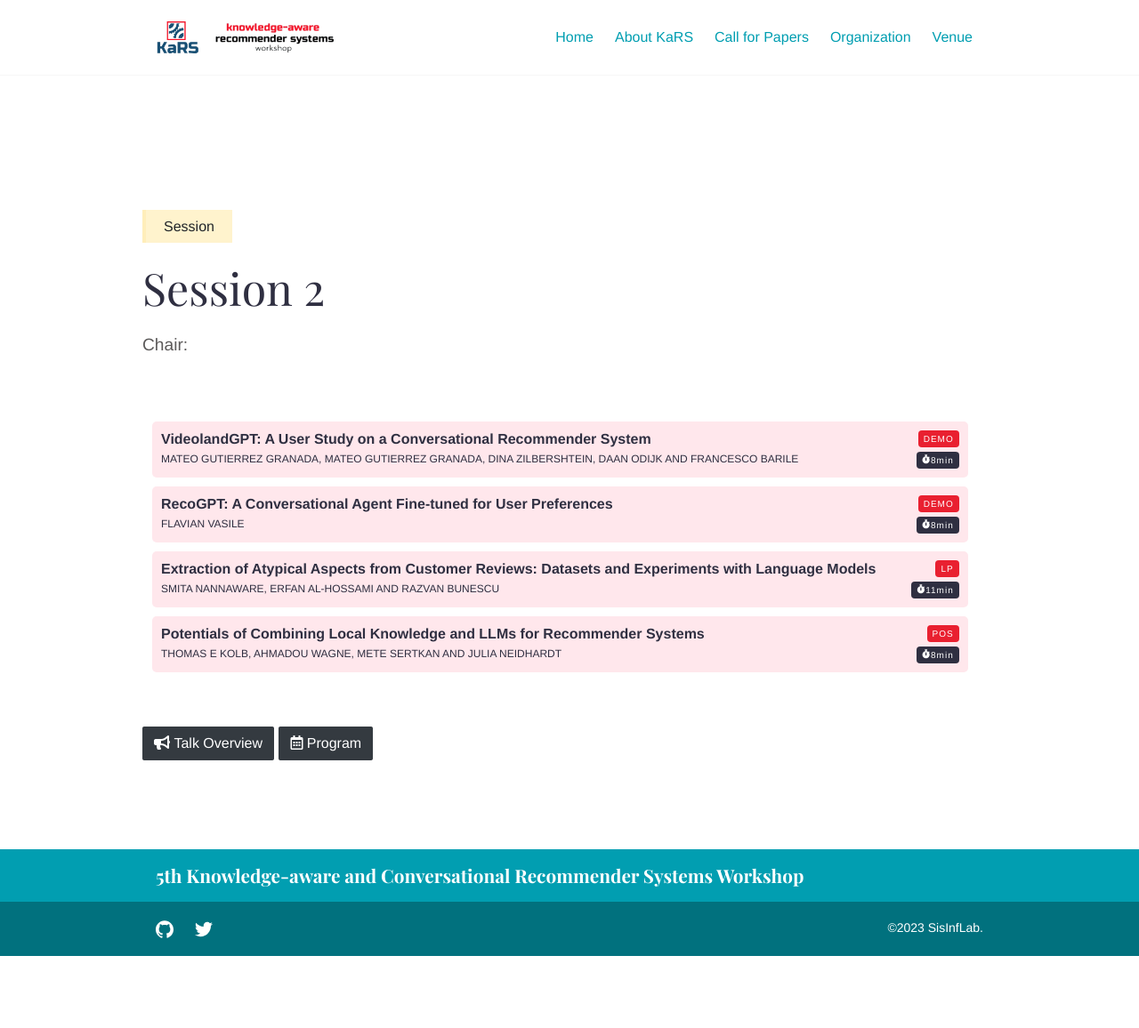
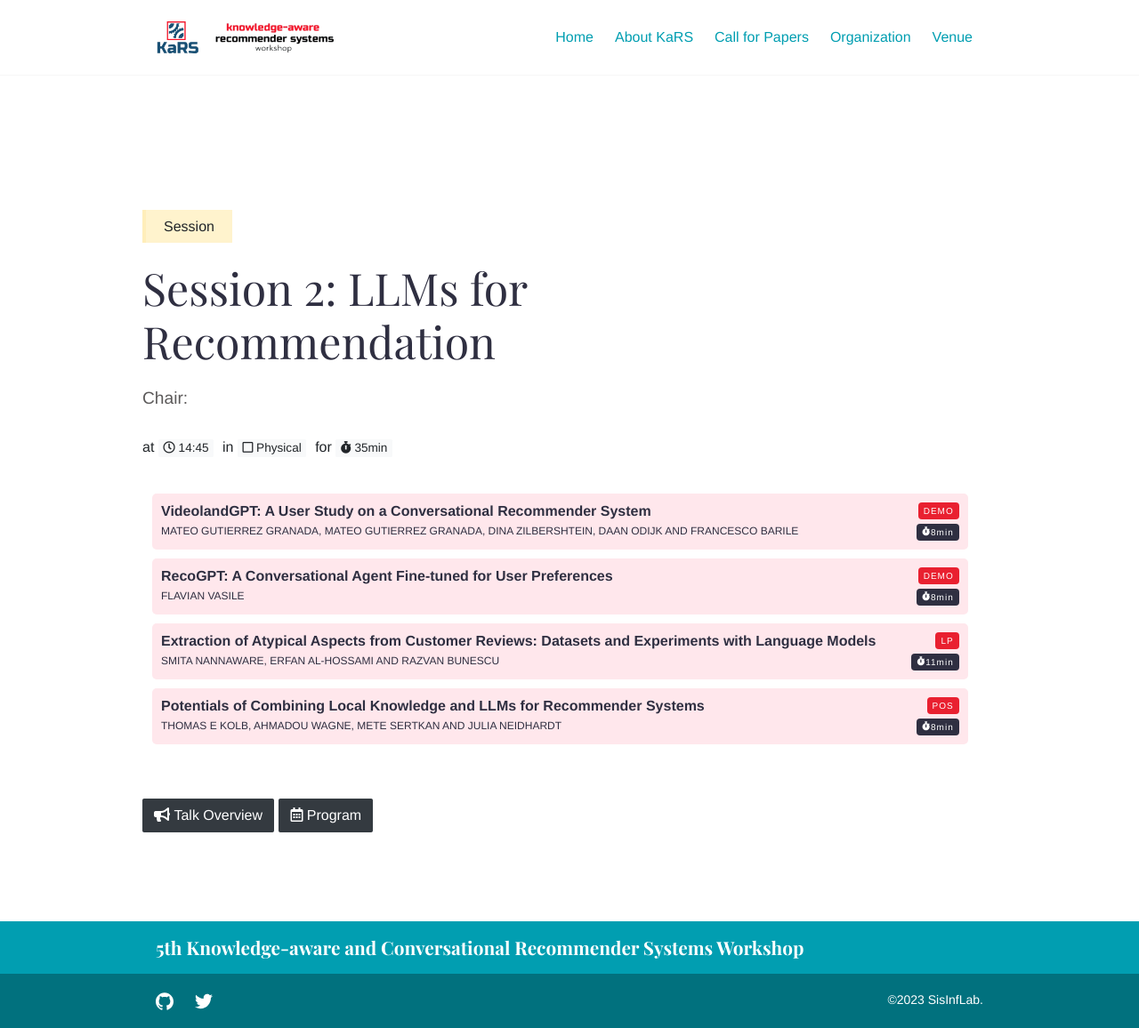
Before and after one commit to kars-workshop/2023, a Jekyll site: the page built from _talks/session2.md, in a window 1280 px wide. Shown: the whole page at 89% size. Built offline with Jekyll 4.4.1, drawn with Linux system fonts in a browser that asks for light colours; before the commit the page ends 1075 px from its top, so only the background shows below that.

Commit message:
Update session2.md

```diff
--- a/_talks/session2.md
+++ b/_talks/session2.md
@@ -1,5 +1,5 @@
 ---
-name: Session 2
+name: "Session 2: LLMs for Recommendation"
 data: session2
 speakers:
   - Tommaso Carraro
```
